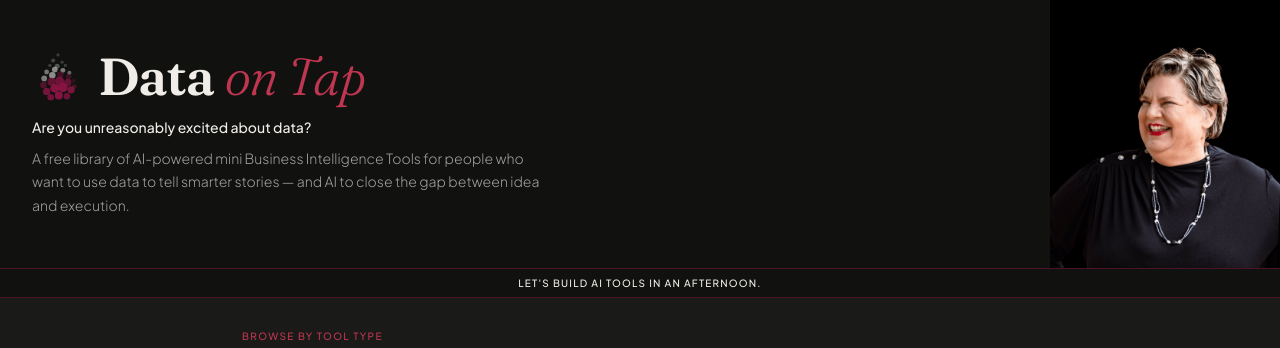
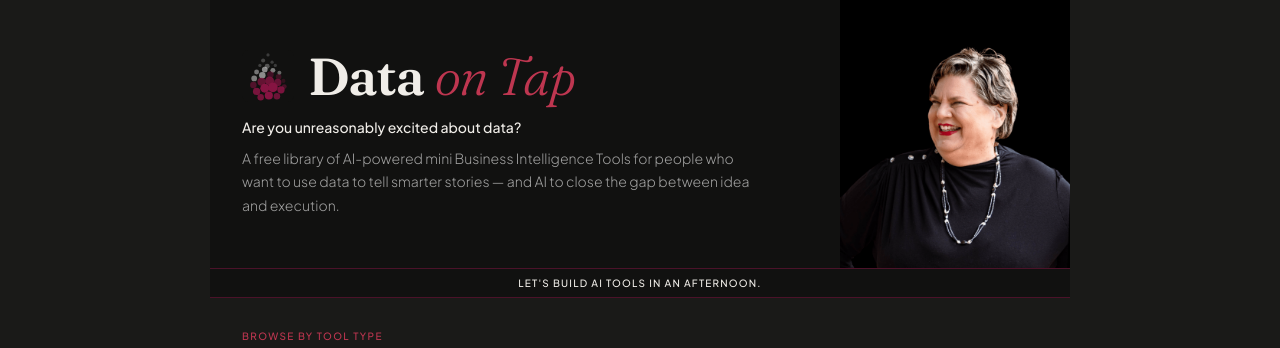
Before and after one commit to MPoling67/data-on-tap-home, a React (Vite) app: page / in a window 1280 px wide. Shown: the top 348 px of the page. Built offline with nearby package versions, Linux system fonts and the light colour scheme.

Commit message:
Wrap HeroBanner in a div for layout adjustment

```diff
--- a/src/App.jsx
+++ b/src/App.jsx
@@ -626,6 +626,7 @@ export default function App() {
         Data on Tap — Free AI-Powered Business Intelligence Tools
       </h1>
 
+      <div style={{ maxWidth: 860, margin: "0 auto", overflow: "hidden" }}>
         <HeroBanner
           icon={<DotIcon size={52} />}
           titleStrong="Data"
@@ -636,6 +637,7 @@ export default function App() {
           heroImageAlt="Monica Poling, founder of Data on Tap"
           dimBarText="Let's build AI tools in an afternoon."
         />
+      </div>
 
       {/* ── MAIN CONTENT ── */}
       <main style={{ background: "var(--bg)", paddingBottom: "1rem" }}>
```
Lines whose indentation alone changed are shown as unchanged.
